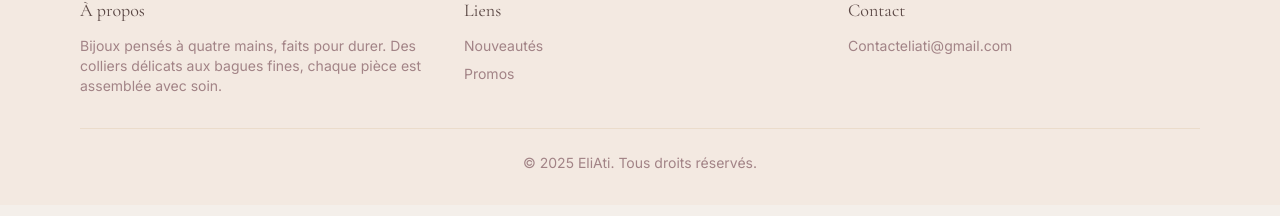
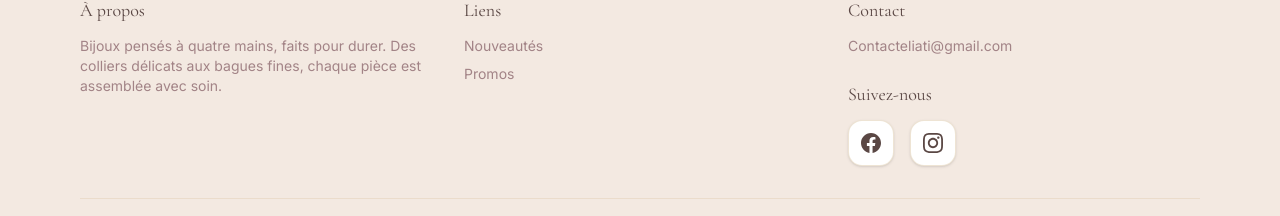
Before and after one commit to XiNetworkProject/eliati, a Next.js app: page / in a window 1280 px wide. Shown: the part 1296-1512 px from the top of the page. Built offline with nearby package versions, Linux system fonts and the light colour scheme; no server answers; the database is empty.

Commit message:
Feat: Ajout des réseaux sociaux (Facebook et Instagram) dans le footer

```diff
--- a/src/components/Footer.tsx
+++ b/src/components/Footer.tsx
@@ -27,7 +27,34 @@
           </div>
           <div>
             <h3 className="font-display text-lg mb-3">Contact</h3>
-             <p className="text-sm text-taupe">Contacteliati@gmail.com</p>
+            <p className="text-sm text-taupe mb-4">Contacteliati@gmail.com</p>
+
+            <h3 className="font-display text-lg mb-3 mt-6">Suivez-nous</h3>
+            <div className="flex gap-4">
+              <a
+                href="https://www.facebook.com/profile.php?id=61583076211318"
+                target="_blank"
+                rel="noopener noreferrer"
+                className="group p-3 bg-white hover:bg-leather rounded-xl border border-gold/30 hover:border-leather transition-all duration-300 shadow-sm hover:shadow-md"
+                aria-label="Facebook"
+              >
+                <svg className="w-5 h-5 text-leather group-hover:text-ivory transition-colors" fill="currentColor" viewBox="0 0 24 24">
+                  <path d="M24 12.073c0-6.627-5.373-12-12-12s-12 5.373-12 12c0 5.99 4.388 10.954 10.125 11.854v-8.385H7.078v-3.47h3.047V9.43c0-3.007 1.792-4.669 4.533-4.669 1.312 0 2.686.235 2.686.235v2.953H15.83c-1.491 0-1.956.925-1.956 1.874v2.25h3.328l-.532 3.47h-2.796v8.385C19.612 23.027 24 18.062 24 12.073z"/>
+                </svg>
+              </a>
+
+              <a
+                href="https://www.instagram.com/eliati_creations/"
+                target="_blank"
+                rel="noopener noreferrer"
+                className="group p-3 bg-white hover:bg-leather rounded-xl border border-gold/30 hover:border-leather transition-all duration-300 shadow-sm hover:shadow-md"
+                aria-label="Instagram"
+              >
+                <svg className="w-5 h-5 text-leather group-hover:text-ivory transition-colors" fill="currentColor" viewBox="0 0 24 24">
+                  <path d="M12 2.163c3.204 0 3.584.012 4.85.07 3.252.148 4.771 1.691 4.919 4.919.058 1.265.069 1.645.069 4.849 0 3.205-.012 3.584-.069 4.849-.149 3.225-1.664 4.771-4.919 4.919-1.266.058-1.644.07-4.85.07-3.204 0-3.584-.012-4.849-.07-3.26-.149-4.771-1.699-4.919-4.92-.058-1.265-.07-1.644-.07-4.849 0-3.204.013-3.583.07-4.849.149-3.227 1.664-4.771 4.919-4.919 1.266-.057 1.645-.069 4.849-.069zm0-2.163c-3.259 0-3.667.014-4.947.072-4.358.2-6.78 2.618-6.98 6.98-.059 1.281-.073 1.689-.073 4.948 0 3.259.014 3.668.072 4.948.2 4.358 2.618 6.78 6.98 6.98 1.281.058 1.689.072 4.948.072 3.259 0 3.668-.014 4.948-.072 4.354-.2 6.782-2.618 6.979-6.98.059-1.28.073-1.689.073-4.948 0-3.259-.014-3.667-.072-4.947-.196-4.354-2.617-6.78-6.979-6.98-1.281-.059-1.69-.073-4.949-.073zm0 5.838c-3.403 0-6.162 2.759-6.162 6.162s2.759 6.163 6.162 6.163 6.162-2.759 6.162-6.163c0-3.403-2.759-6.162-6.162-6.162zm0 10.162c-2.209 0-4-1.79-4-4 0-2.209 1.791-4 4-4s4 1.791 4 4c0 2.21-1.791 4-4 4zm6.406-11.845c-.796 0-1.441.645-1.441 1.44s.645 1.44 1.441 1.44c.795 0 1.439-.645 1.439-1.44s-.644-1.44-1.439-1.44z"/>
+                </svg>
+              </a>
+            </div>
           </div>
         </div>
         <div className="border-t border-gold/20 mt-8 pt-6 text-center text-sm text-taupe">
```
